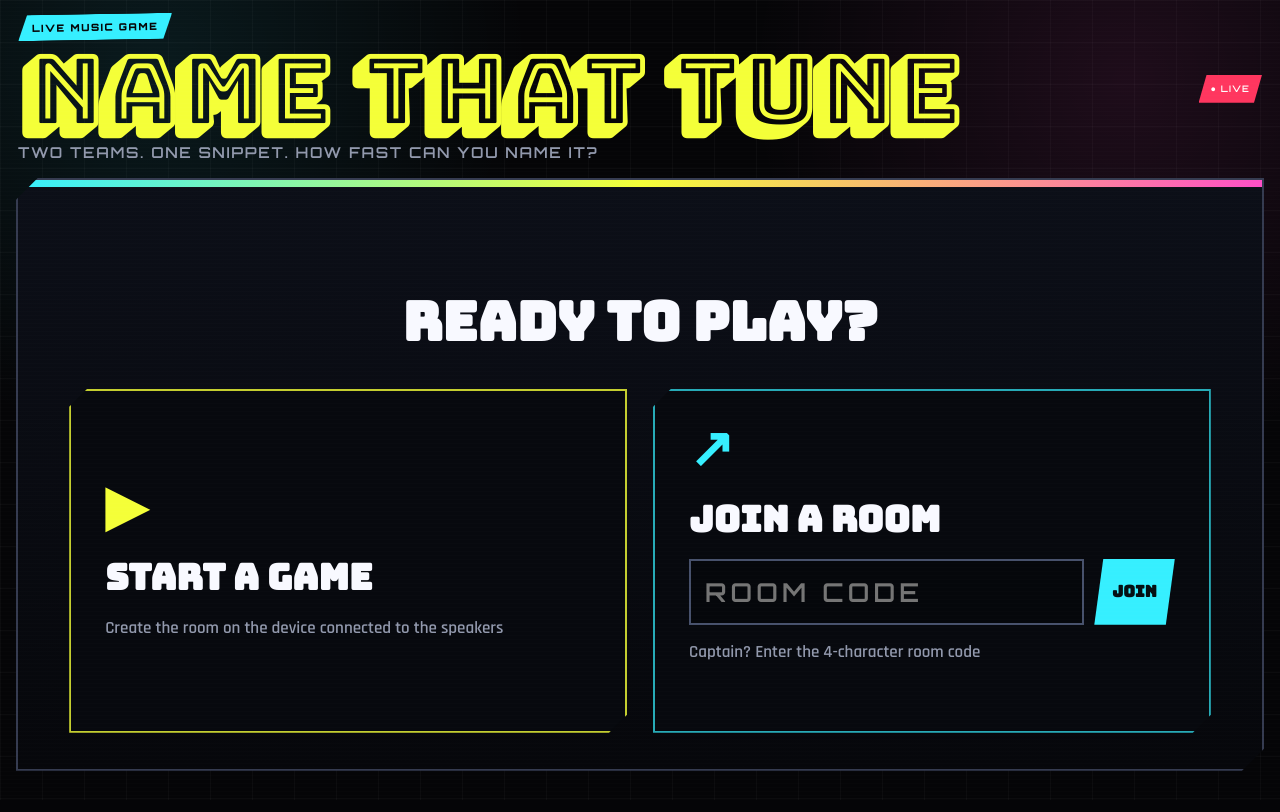
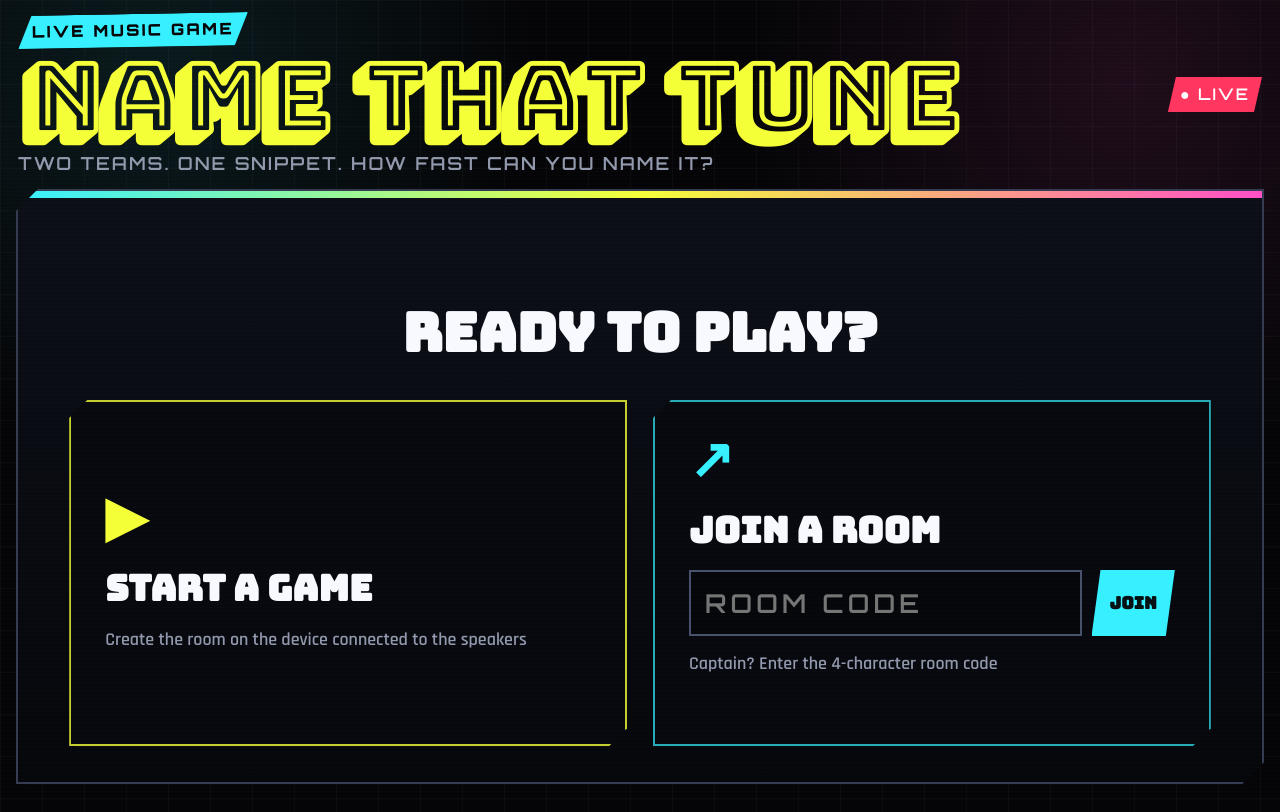
Before and after one commit to yonidap/name-that-tune-game, a website: page public/index.html in a window 1280 px wide. Drawn offline with nearby package versions, Linux system fonts and the light colour scheme.

Commit message:
Load global readability floor last

```diff
--- a/public/index.html
+++ b/public/index.html
@@ -11,6 +11,7 @@
   <link rel="stylesheet" href="/layout-scale.css" />
   <link rel="stylesheet" href="/viewport.css" />
   <link rel="stylesheet" href="/rhythm.css" />
+  <link rel="stylesheet" href="/readability.css" />
 </head>
 <body>
   <div id="app"></div>
```
